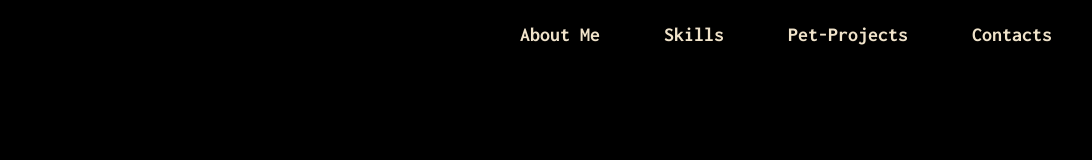
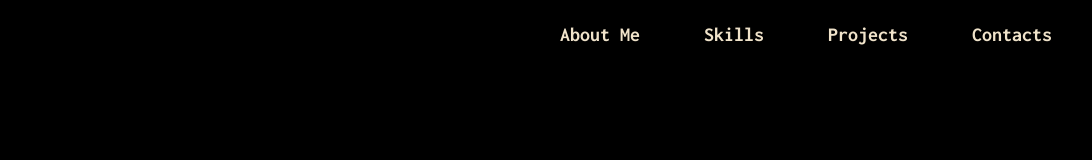
Before and after one commit to Vova-la-bora/portfolio, a plain HTML site: page index.html in a window 1280 px wide. Shown: the full height of the page, 188-1280 px from the left. Drawn offline with Linux system fonts and the light colour scheme.

Commit message:
fix: changed li in menu header

```diff
--- a/index.html
+++ b/index.html
@@ -23,7 +23,7 @@
                     <ul class="menu__list">
                         <li><a href="#">About Me</a></li>
                         <li><a href="#">Skills</a></li>
-                        <li><a href="#">Pet-Projects</a></li>
+                        <li><a href="#">Projects</a></li>
                         <li><a href="#">Contacts</a></li>
                     </ul>
                 </nav>
```
